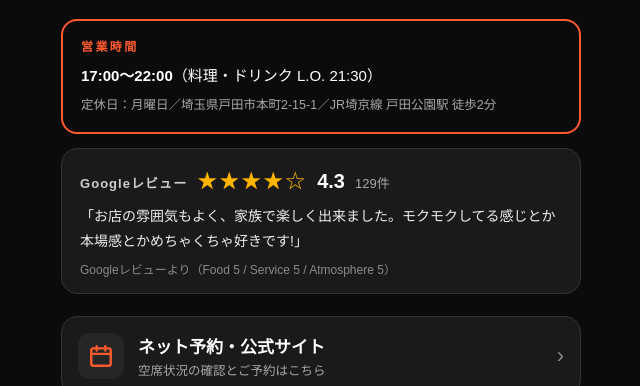
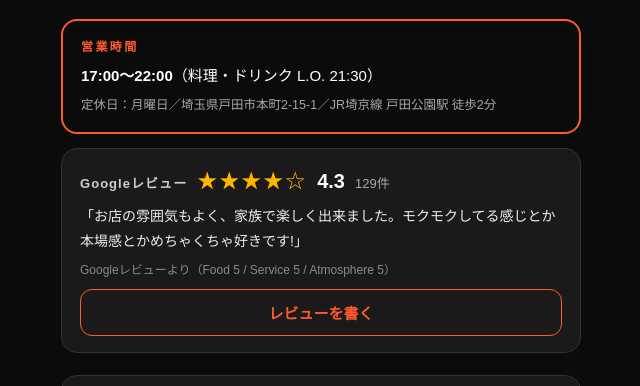
Before and after one commit to syunta6921/pitap-demo, a plain HTML site: page todaichi.html in a window 1280 px wide. Shown: the part 163-549 px from the top of the page, without its empty margins (319-959 px from the left). Drawn offline with Linux system fonts and the light colour scheme.

Commit message:
Add write-review button

```diff
--- a/todaichi.html
+++ b/todaichi.html
@@ -31,6 +31,7 @@
   .review .count { color:#a8a8a8; font-size:13px; }
   .review blockquote { margin-top:10px; font-size:14px; line-height:1.8; color:#eee; }
   .review .who { margin-top:6px; color:#8a8a8a; font-size:12px; }
+ .review .wbtn { display:block; margin-top:12px; text-align:center; padding:12px; border:1.5px solid #ff5a2e; border-radius:12px; color:#ff5a2e; font-weight:700; font-size:15px; text-decoration:none; }
   .foot { margin-top:28px; text-align:center; color:#777; font-size:12px; letter-spacing:.25em; }
   .demo { margin-top:10px; text-align:center; color:#555; font-size:11px; }
 </style>
@@ -51,6 +52,7 @@
     <div class="head"><span class="g">Googleレビュー</span><span class="stars">★★★★☆</span><span class="score">4.3</span><span class="count">129件</span></div>
     <blockquote>「お店の雰囲気もよく、家族で楽しく出来ました。モクモクしてる感じとか本場感とかめちゃくちゃ好きです!」</blockquote>
     <div class="who">Googleレビューより（Food 5 / Service 5 / Atmosphere 5）</div>
+   <a class="wbtn" href="https://search.google.com/local/writereview?placeid=ChIJmTROfETrGGARSA0oDVnyNE0">レビューを書く</a>
   </div>
 
   <nav>
```
